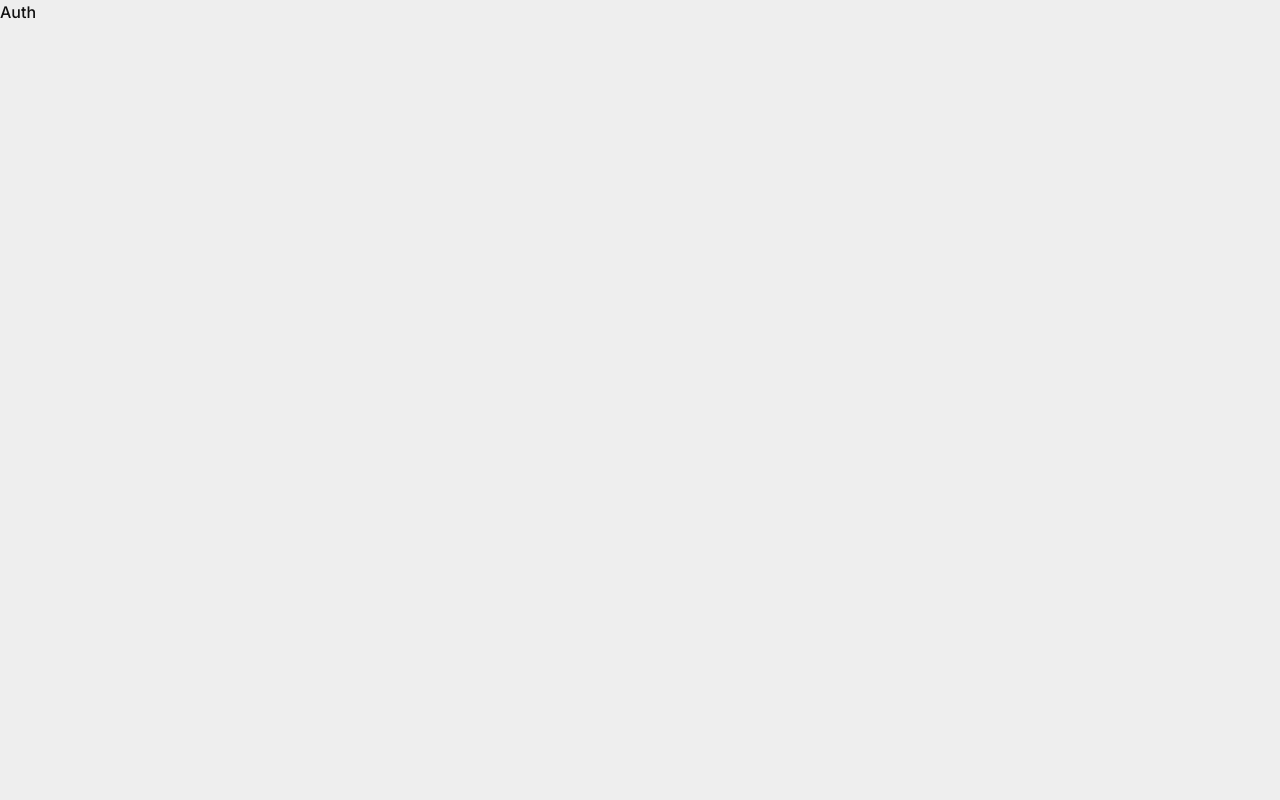
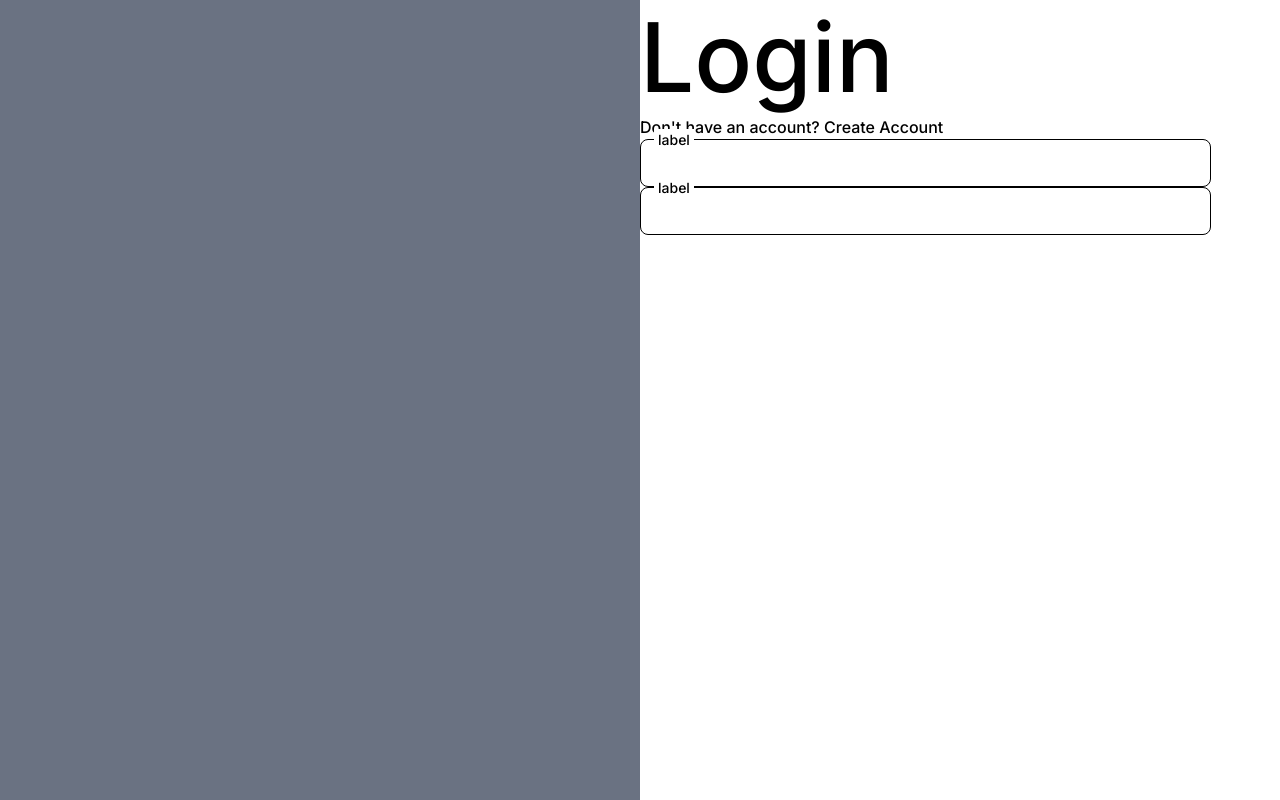
Before and after one commit to mintdexdev/lunastore, a Next.js app: page /auth in a window 1280 px wide. Built offline with nearby package versions, Linux system fonts and the light colour scheme.

Commit message:
change files default function name

```diff
--- a/src/app/auth/page.jsx
+++ b/src/app/auth/page.jsx
@@ -1,7 +1,26 @@
-import React from 'react'
+
+import TextField from "@/components/TextField";
 
 export default function Auth() {
   return (
-    <div>Auth</div>
+    <div>
+
+      <div className='flex h-screen'>
+        <div className='bg-gray-500 w-1/2'></div>
+
+        <div className='w-1/2 pr-[clamp(1rem,-0.3043rem+5.7971vw,5rem)]'>
+          <h1 className='text-l7'>Login</h1>
+          <p>Don't have an account? Create Account</p>
+
+
+          <TextField />
+          <TextField />
+
+
+        </div>
+
+      </div>
+
+    </div>
   )
 }
--- a/src/app/globals.css
+++ b/src/app/globals.css
@@ -1,20 +1,163 @@
 @import "tailwindcss";
 
 :root {
-  --background: #eeeeee;
-  --foreground: #111111;
+  --text-l9: 160;
+  --text-l8: 128;
+  --text-l7: 96;
+  --text-l6: 80;
+  --text-l5: 64;
+  --text-l4: 48;
+  --text-l3: 40;
+  --text-l2: 32;
+  --text-l1: 24;
+  --text-lg: 20;
+  --text-md: 16;
+  --text-sm: 14;
+  --text-s1: 12;
+  --text-s2: 10;
+
+  --color-1: #ffffff;
+  --color-1a: #eeeeee;
+
+  --color-2: #000000;
+  --color-2a: #111111;
+
+  --color-3: #0071e3;
+  --color-3a: #012061;
+
+  --color-4: #b3261e;
+  --color-4a: #f9dedc;
+  --color-4b: #8c1d18;
+
+  --color-5: #1EB361;
+
+  --color-helper1: #262626;
+  --color-helper2: #616161;
+  --color-helper3: #808080;
+  --color-helper4: #939393;
+  --color-helper4: #d9d9d9;
+
+  --gap-16-80: clamp(1rem, -0.3043rem + 5.7971vw, 5rem)
 }
 
 @theme inline {
-  --color-background: var(--background);
-  --color-foreground: var(--foreground);
+  --color-c-1: #ffffff;
+  --color-c-1a: #eeeeee;
+
+  --color-c-2: #000000;
+  --color-c-2a: #111111;
+
+  --color-c-3: #0071e3;
+  --color-c-3a: #012061;
+
+  --color-c-4: #b3261e;
+  --color-c-4a: #f9dedc;
+  --color-c-4b: #8c1d18;
+
+  --color-5: #1EB361;
+
+  --color-helper1: #262626;
+  --color-helper2: #616161;
+  --color-helper3: #808080;
+  --color-helper4: #939393;
+  --color-helper4: #d9d9d9;
+
   --font-sans: var(--font-inter);
   --font-mono: var(--font-jetBrains-mono), "monospace";
+
+  --spacing-16-80: var(--gap-16-80);
+}
+
+.gap {
+  font-size: calc((var(--gap) / 2) / 16 * 1rem);
+}
+
+.text-l9 {
+  font-size: calc((160/16) * 1rem);
+  line-height: 1.2;
+}
+
+.text-l8 {
+  font-size: calc((128/16) * 1rem);
+  line-height: 1.2;
+}
+
+.text-l7 {
+  font-size: calc((96/16) * 1rem);
+  line-height: 1.2;
+}
+
+.text-l6 {
+  font-size: calc((80/16) * 1rem);
+  line-height: 1.3;
+}
+
+.text-l5 {
+  font-size: calc((64/16) * 1rem);
+  line-height: 1.3;
+}
+
+.text-l4 {
+  font-size: calc((48/16) * 1rem);
+  line-height: 1.3;
+}
+
+.text-l3 {
+  font-size: calc((40/16) * 1rem);
+  line-height: 1.4;
+}
+
+.text-l2 {
+  font-size: calc((32/16) * 1rem);
+  line-height: 1.4;
+}
+
+.text-l1 {
+  font-size: calc((24/16) * 1rem);
+  line-height: 1.4;
+}
+
+.text-lg {
+  font-size: calc((20/16) * 1rem);
+  line-height: 1.5;
+}
+
+.text-md {
+  font-size: calc((16/16) * 1rem);
+  line-height: 1.5;
+}
+
+.text-sm {
+  font-size: calc((14/16) * 1rem);
+  line-height: 1.5;
+}
+
+.text-s1 {
+  font-size: calc((12/16) * 1rem);
+  line-height: 1.6;
+}
+
+.text-s2 {
+  font-size: calc((10/16) * 1rem);
+  line-height: 1.6;
 }
 
 body {
-  background: var(--background);
-  color: var(--foreground);
+  background: var(--color-1);
+  color: var(--color-n1);
   font-family: var(--font-inter), Arial, Helvetica, sans-serif;
   font-weight: 500;
+  font-size: 1rem;
 }
+
+button,
+a {
+  cursor: pointer !important;
+}
+
+
+.container-1920 {
+  margin-inline: auto;
+  max-width: 1920px;
+  padding: var(--gap-16-80);
+}
--- /dev/null
+++ b/src/components/TextField.jsx
@@ -0,0 +1,23 @@
+import React from 'react'
+
+export default function TextField(
+  {
+    htmlFor = 'input',
+    label = "label",
+    type = "text",
+  }
+) {
+  return (
+    <div className='relative'>
+      <label className='px-1 absolute transition-all -top-2.5 left-3.5 text-sm bg-c-1'
+
+        htmlFor={htmlFor}>{label}</label>
+      <input
+        className='w-full h-12 border rounded-lg px-4 text-lg focus-visible:outline-c-3 '
+        type={type}
+        id={htmlFor}
+        name=""
+      />
+    </div>
+  )
+}
--- /dev/null
+++ b/src/components/index.js
@@ -0,0 +1,3 @@
+import TextField from '/TextField';
+
+export { TextField };
```
Also changed, not shown: package.json (+4 -6 lines), tsconfig.json (deleted, +0 -35 lines), src/app/shop/[categoryId]/[productId]/page.jsx (renamed from src/app/store/[categoryId]/[productId]/page.jsx), src/app/shop/[categoryId]/page.jsx (renamed from src/app/store/[categoryId]/page.jsx), src/app/shop/help/page.jsx (renamed from src/app/store/help/page.jsx), src/app/shop/page.jsx (renamed from src/app/store/page.jsx), src/app/shop/search/page.jsx (renamed from src/app/store/search/page.jsx), 2 other files (tests, documents, lock files or other folders).
